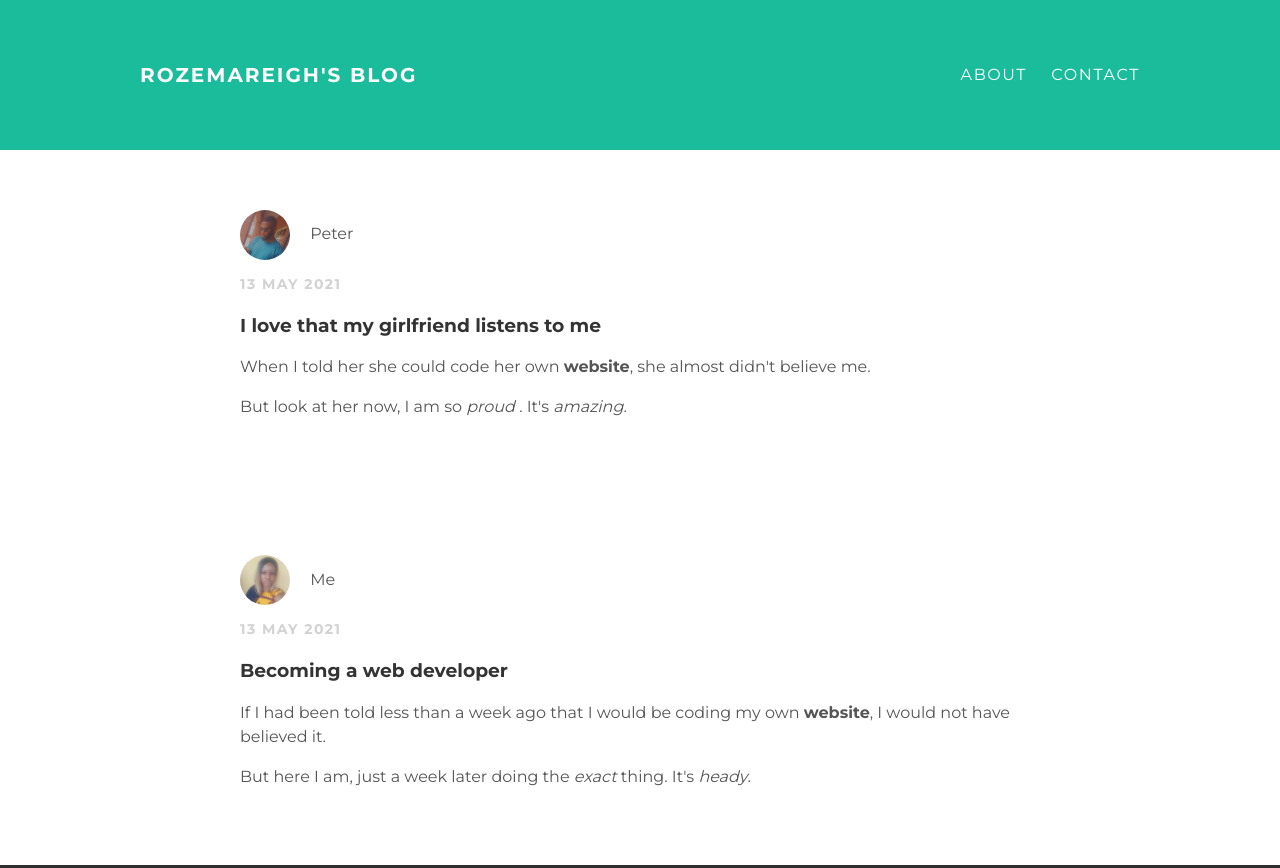
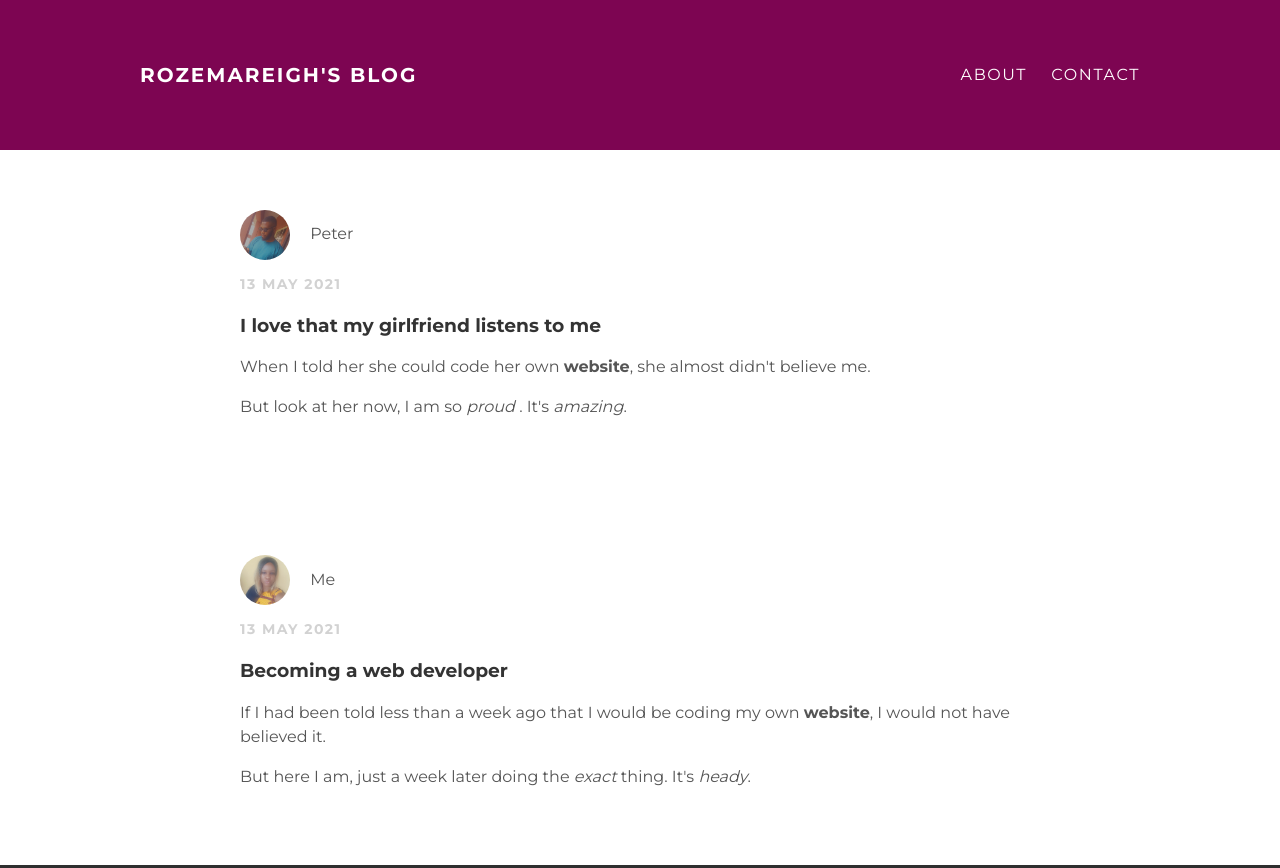
Before and after one commit to Rozemareigh/Rozemareigh.github.io, a plain HTML site: page index.html in a window 1280 px wide. Shown: the top 868 px of the page. Drawn offline with Linux system fonts and the light colour scheme.

Commit message:
Update styles.css

```diff
--- a/styles.css
+++ b/styles.css
@@ -6,7 +6,7 @@ body {
   font-family: 'Montserrat', sans-serif;
 }
 #header{
-  background-color: #1abc9c;
+  background-color: #7D0552;
   height: 150px;
   line-height: 150px;
 }
```
